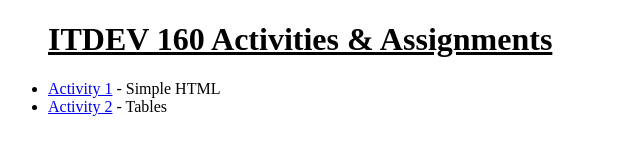
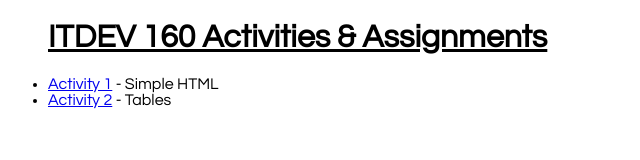
Before and after one commit to marooncats/ITDEV_160_JAVASCRIPT, a plain HTML site: page index.html in a window 1280 px wide. Shown: the whole page, without its empty margins (0-640 px from the left). Drawn offline with Linux system fonts and the light colour scheme.

```diff
--- a/index.html
+++ b/index.html
@@ -6,6 +6,12 @@
 
 <!DOCTYPE html>
 <html lang="en">
+<style>
+    head,
+    body {
+        font-family: Century Gothic, sans-serif;
+    }
+</style>
 
 <head>
     <meta charset="UTF-8" />
```
Also changed, not shown: 1 other file.
